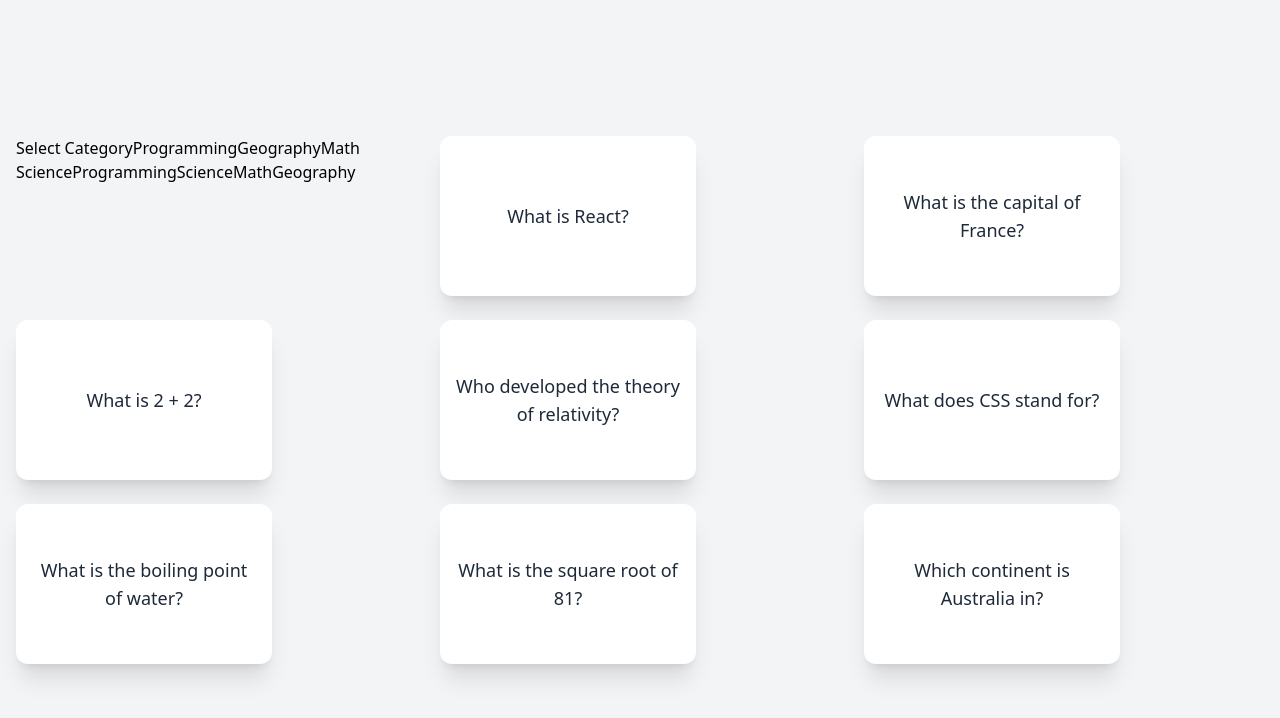
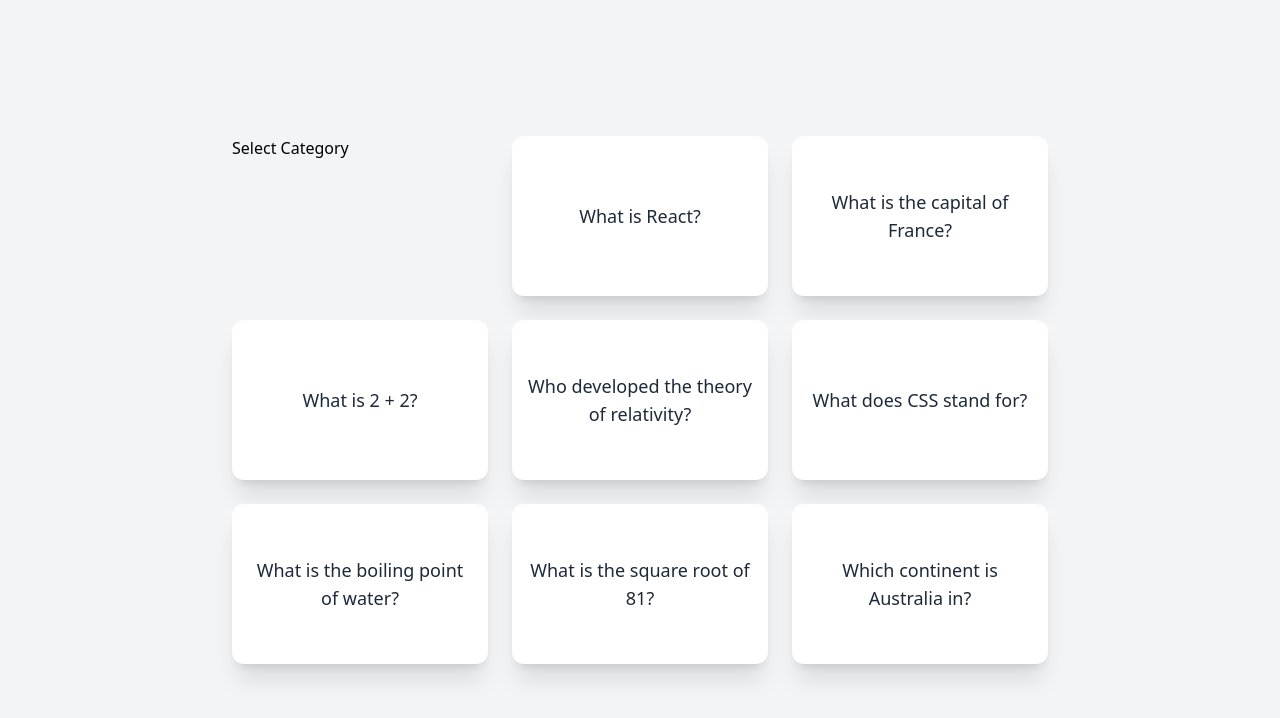
Before and after one commit to PraneethBunny123/All-App, a React (Vite) app: page / in a window 1280 px wide. Shown: the top 718 px of the page. Built offline with nearby package versions, Linux system fonts and the light colour scheme.

Commit message:
Setup state to render the categories

```diff
--- a/src/project-apps/QuizApp/Dropdown.jsx
+++ b/src/project-apps/QuizApp/Dropdown.jsx
@@ -1,13 +1,17 @@
+import { useState } from "react";
 import { QUESTIONS } from "./QUESTIONS.JS";
 
 export default function Dropdown() {
+    const [isDropdownOpen, setIsDropdownOpen] = useState(false)
 
     return (
         <div>
             <button>Select Category</button>
-            {QUESTIONS.map(question =>
-                <button>{question.category}</button>
-            )}
+            {isDropdownOpen &&
+                QUESTIONS.map(question =>
+                    <button key={question.id}>{question.category}</button>
+                )
+            }
         </div>
     )
 }
```
